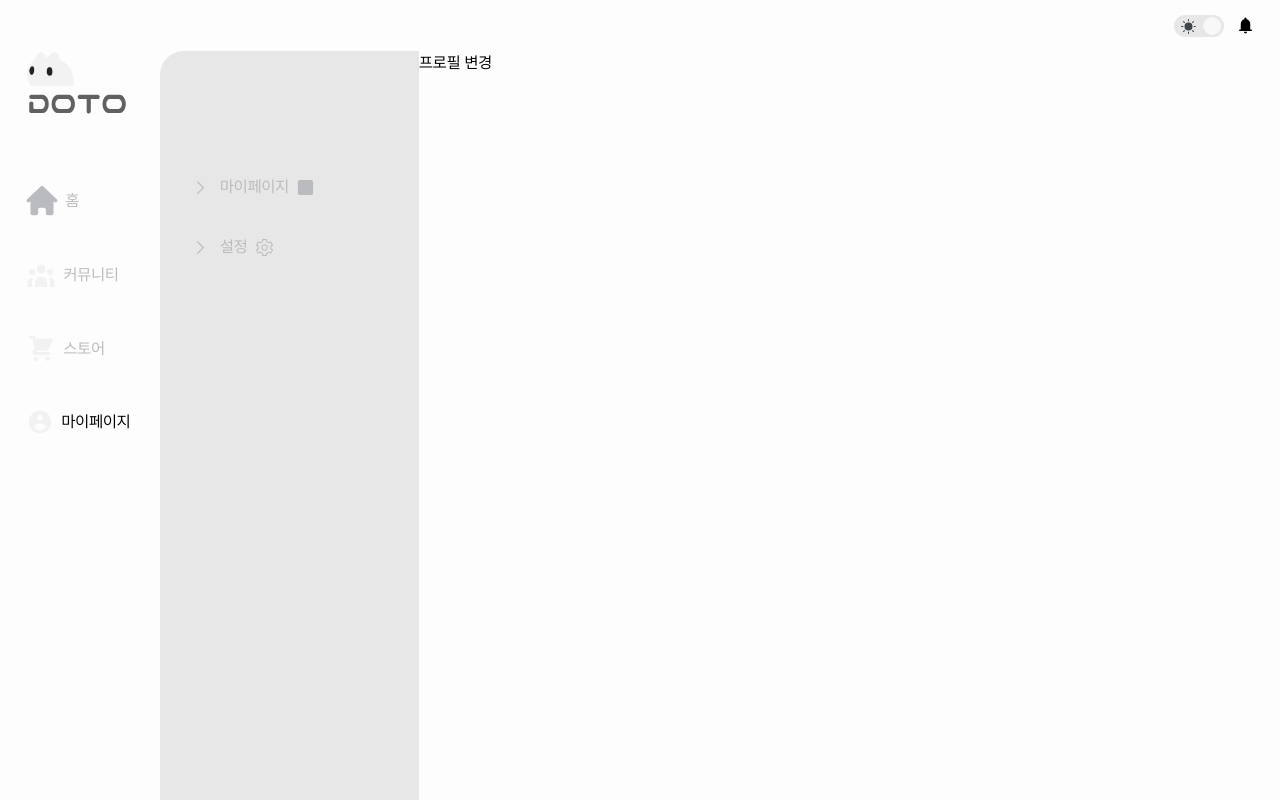
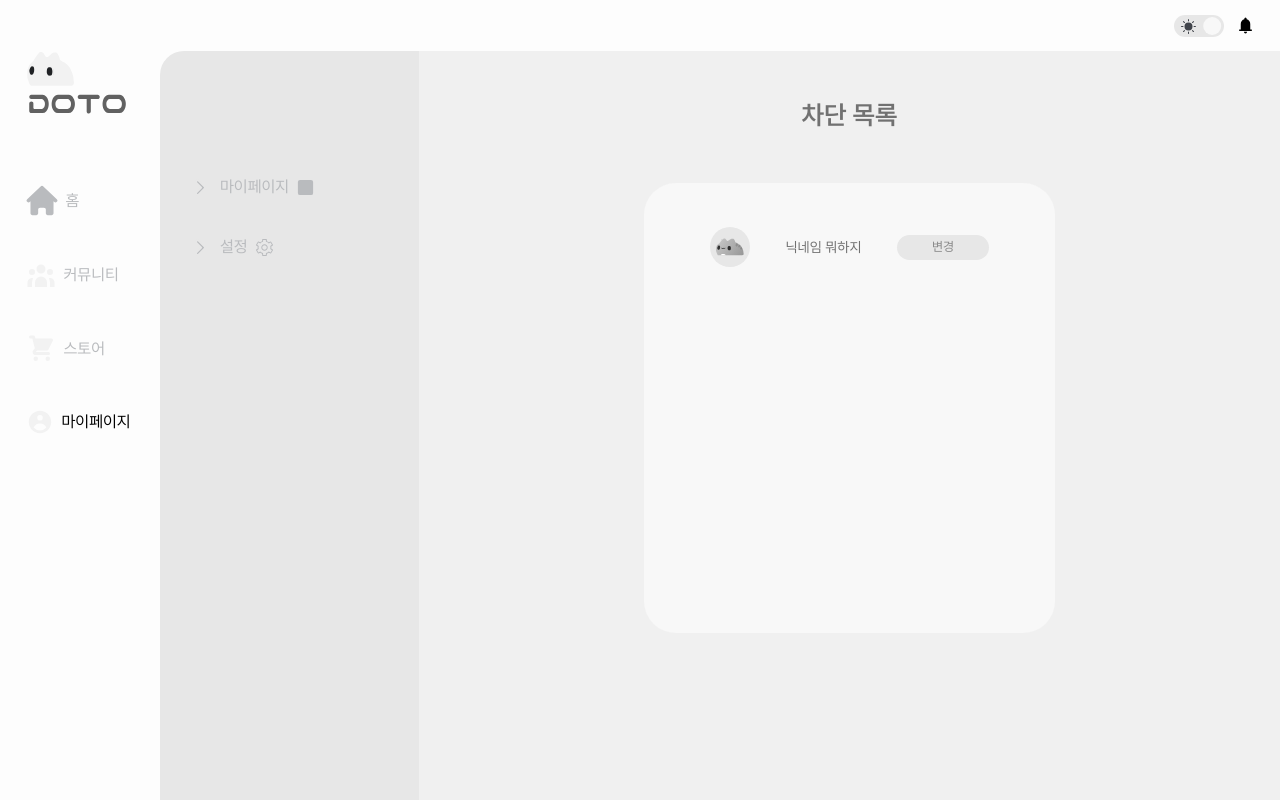
Before and after one commit to jeongjiyeon315/doto_front_deploy, a React (Vite) app: page /mypage/update-profile in a window 1280 px wide. Built offline with nearby package versions, Linux system fonts and the light colour scheme.

Commit message:
Update Project

```diff
--- a/src/pages/mypage/BlockAccountPage.tsx
+++ b/src/pages/mypage/BlockAccountPage.tsx
@@ -6,7 +6,7 @@ const BlockAccountPage = () => {
       <h1 className="mt-[3.25rem] h-[2rem] text-Light_CategoryText_Icon_Contents font-semibold text-[1.625rem] dark:text-Dark_Text_Name">
         차단 목록
       </h1>
-      <div className="mt-[3rem] flex flex-col items-center w-[25.6875rem] h-[28.125rem] bg-Light_Layout-300 rounded-[2rem]">
+      <div className="mt-[3rem] flex flex-col items-center w-[25.6875rem] h-[28.125rem] bg-Light_Layout-300 dark:bg-Dark_Layout-400 rounded-[2rem]">
         <div className="mt-[2.5rem] w-[21.875rem] h-[3rem] flex justify-evenly items-center">
           <div className="  relative w-[2.5rem] h-[2.5rem] bg-Light_Layout-100 rounded-full dark:bg-Dark_Layout-100">
             <UserImgSample
@@ -15,7 +15,9 @@ const BlockAccountPage = () => {
               className="absolute top-1/2 left-1/2 transform -translate-x-1/2 -translate-y-1/2"
             />
           </div>
-          <div className="flex justify-center items-center text-[0.875rem]">닉네임 뭐하지</div>
+          <div className="flex justify-center items-center text-[0.875rem] text-Light_CategoryText_Icon_Contents dark:text-Dark_CategoryText_Icon">
+            닉네임 뭐하지
+          </div>
           <button className="w-[5.75rem] h-[1.5625rem] bg-Light_Layout-100 font-pre text-Light_Text_AboutMe text-[0.8rem] rounded-[1.5625rem]">
             변경
           </button>
--- a/src/pages/mypage/UpdateProfilePage.tsx
+++ b/src/pages/mypage/UpdateProfilePage.tsx
@@ -1,5 +1,31 @@
+import { UserImgSample } from '@assets/svg';
+
 const UpdateProfilePage = () => {
-  return <div>프로필 변경</div>;
+  //return <div>프로필 변경</div>;
+  return (
+    <div className="flex flex-col items-center w-[calc(100vw-26.1875rem)] h-[calc(100vh-3.1875rem)] bg-Light_Layout-200 dark:bg-Dark_Layout-300">
+      <h1 className="mt-[3.25rem] h-[2rem] text-Light_CategoryText_Icon_Contents font-semibold text-[1.625rem] dark:text-Dark_Text_Name">
+        차단 목록
+      </h1>
+      <div className="mt-[3rem] flex flex-col items-center w-[25.6875rem] h-[28.125rem] bg-Light_Layout-300 dark:bg-Dark_Layout-400 rounded-[2rem]">
+        <div className="mt-[2.5rem] w-[21.875rem] h-[3rem] flex justify-evenly items-center">
+          <div className="  relative w-[2.5rem] h-[2.5rem] bg-Light_Layout-100 rounded-full dark:bg-Dark_Layout-100">
+            <UserImgSample
+              width={30}
+              height={30}
+              className="absolute top-1/2 left-1/2 transform -translate-x-1/2 -translate-y-1/2"
+            />
+          </div>
+          <div className="flex justify-center items-center text-[0.875rem] text-Light_CategoryText_Icon_Contents dark:text-Dark_CategoryText_Icon">
+            닉네임 뭐하지
+          </div>
+          <button className="w-[5.75rem] h-[1.5625rem] bg-Light_Layout-100 font-pre text-Light_Text_AboutMe text-[0.8rem] rounded-[1.5625rem]">
+            변경
+          </button>
+        </div>
+      </div>
+    </div>
+  );
 };
 
 export default UpdateProfilePage;
```
